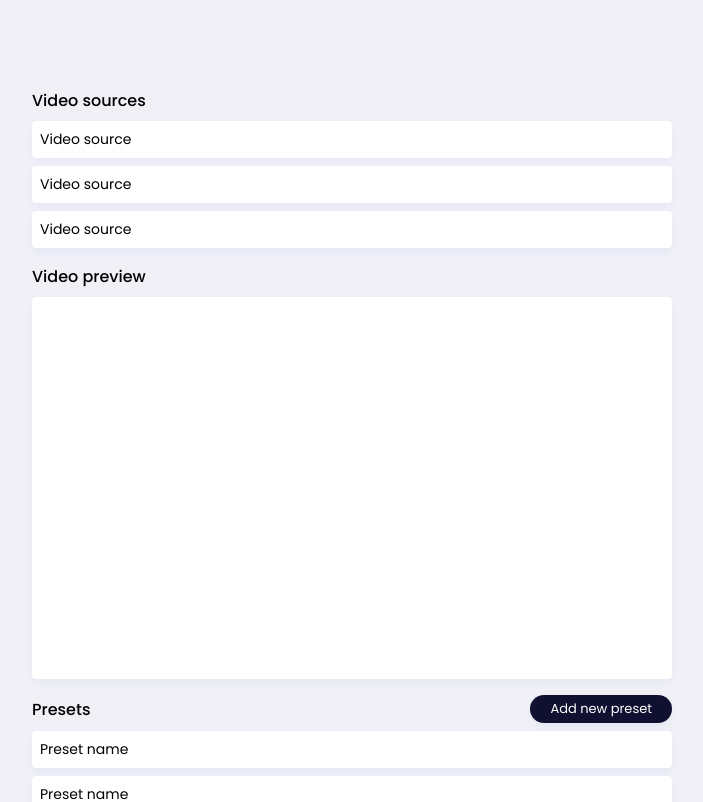
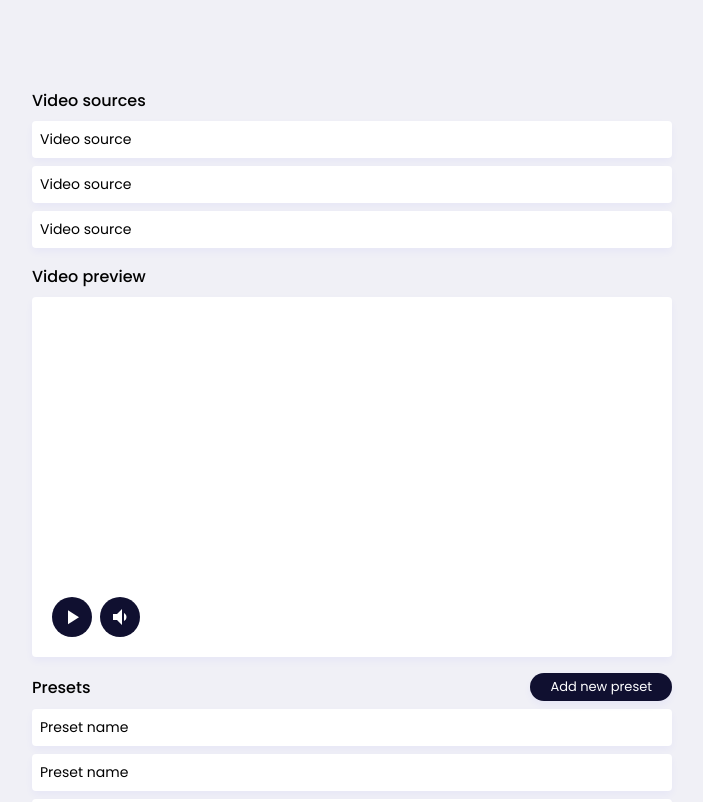
Before and after one commit to jakubmaniak/video-effects, a React (Create React App) app: page / in a window 1280 px wide. Shown: the top 802 px of the page, without its empty margins (288-991 px from the left). Built offline with nearby package versions, Linux system fonts and the light colour scheme.

Commit message:
Add video preview elements and CSS rules

```diff
--- a/src/components/VideoPreview.js
+++ b/src/components/VideoPreview.js
@@ -2,7 +2,13 @@ import '../styles/VideoPreview.css';
 
 function VideoPreview() {
     return (
-        <canvas width="640" height="360"></canvas>
+        <div className="video-preview__container">
+            <canvas width="640" height="360"></canvas>
+            <div className="video-controls">
+                <button className="video-control--play"></button>
+                <button className="video-control--volume-medium"></button>
+            </div>
+        </div>
     );
 }
 
--- a/src/styles/VideoPreview.css
+++ b/src/styles/VideoPreview.css
@@ -1,6 +1,54 @@
 .video-preview {
-    padding: 8px;
     background-color: #FFFFFF;
     border-radius: 4px;
     box-shadow: 0 4px 8px rgba(0,0,255,0.04);
 }
+
+.video-preview__container {
+    position: relative;
+    display: flex;
+}
+
+.video-controls {
+    padding: 20px;
+    display: flex;
+    position: absolute;
+    bottom: 0;
+    width: 100%;
+}
+
+.video-controls button {
+    height: 40px;
+    width: 40px;
+    background-color: #101030;
+    background-size: 24px 24px;
+    background-position: center;
+    background-repeat: no-repeat;
+    border-radius: 20px;
+    cursor: pointer;
+    transition: background-color 0.2s;
+}
+
+.video-controls button:hover {
+    background-color: #202060;
+}
+
+.video-control--play {
+    background-image: url('../icons/play.svg');
+}
+
+.video-control--pause {
+    background-image: url('../icons/pause.svg');
+}
+
+.video-control--volume-medium {
+    background-image: url('../icons/volume-medium.svg');
+}
+
+.video-control--volume-mute {
+    background-image: url('../icons/volume-mute.svg');
+}
+
+.video-controls button + button {
+    margin-left: 8px;
+}
```
